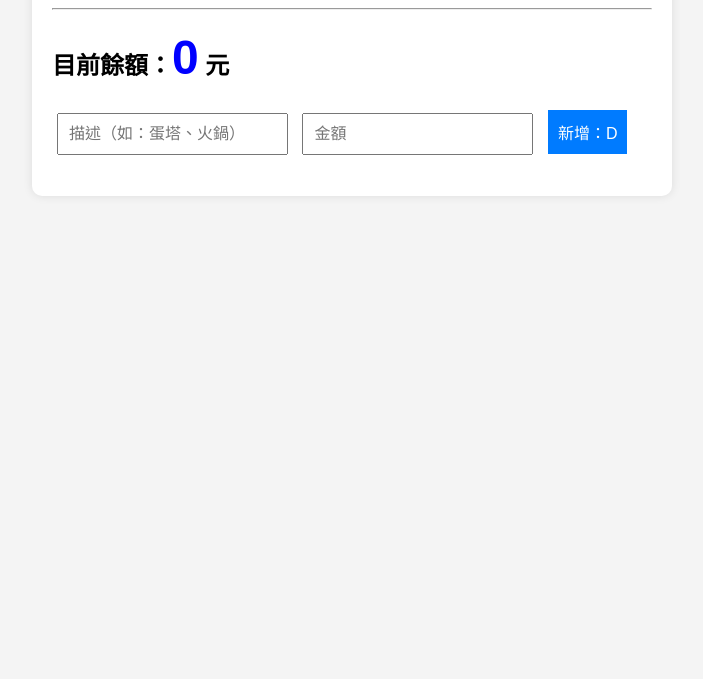
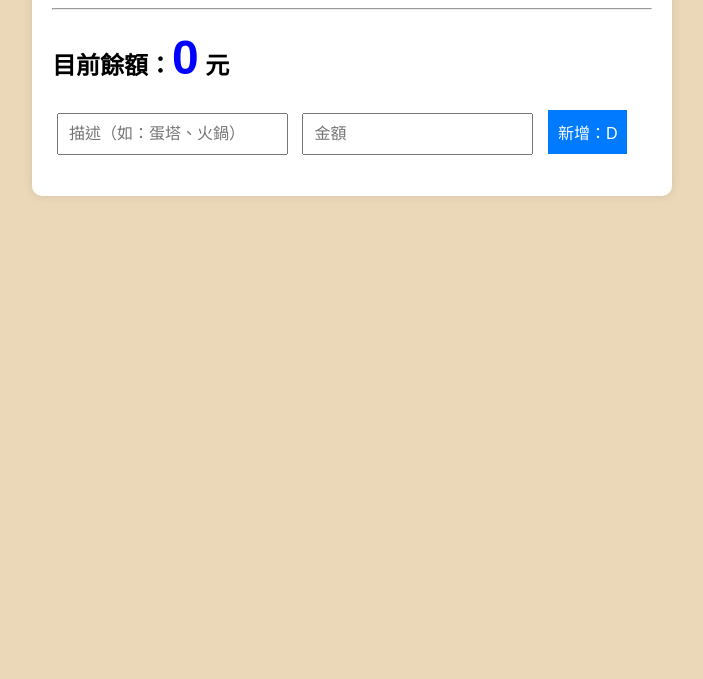
Before and after one commit to Xioko9595/Xioko9595.github.io, a plain HTML site: page index.html in a window 1280 px wide. Shown: the part 121-800 px from the top of the page, without its empty margins (288-991 px from the left). Drawn offline with Linux system fonts and the light colour scheme.

Commit message:
Update style.css

```diff
--- a/css/style.css
+++ b/css/style.css
@@ -1,4 +1,4 @@
-body { font-family: Arial, sans-serif; background: #f4f4f4; margin:0; padding:20px; }
+body { font-family: Arial, sans-serif; background: #ebd8b9; margin:0; padding:20px; }
 .container { max-width: 600px; margin: auto; background: white; padding: 20px; border-radius: 10px; box-shadow: 0 0 10px rgba(0,0,0,0.1); }
 input, button { padding: 10px; margin: 5px; font-size: 16px; }
 button { background: #007bff; color: white; border: none; cursor: pointer; }
```
